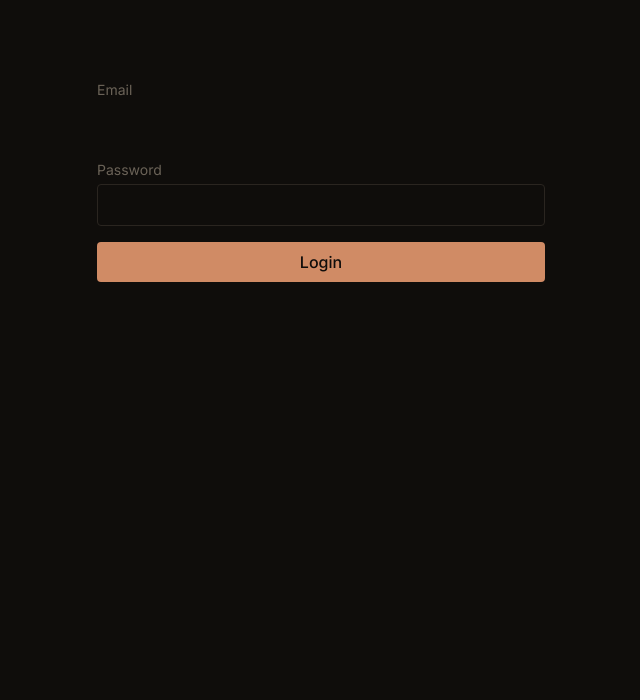
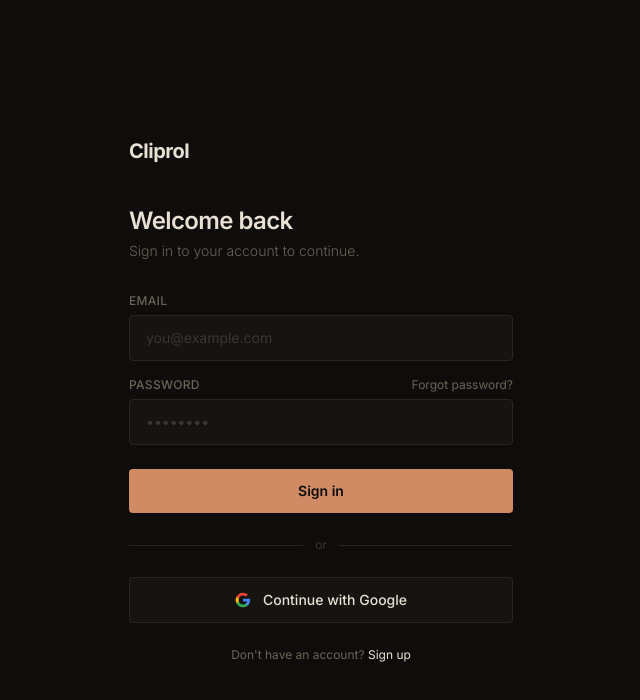
Before and after one commit to cyber-bro001/cliprol, a React (Vite) app in the folder frontend/: page /login in a window 1280 px wide. Shown: the top 700 px of the page, without its empty margins (319-959 px from the left). Built offline with nearby package versions, Linux system fonts and the light colour scheme; no server answers.

Commit message:
feat: enhance authentication pages; improve layout and styling for Login and Signup components; add Google sign-in option and terms agreement

```diff
--- a/frontend/src/pages/authpage/LoginPage.tsx
+++ b/frontend/src/pages/authpage/LoginPage.tsx
@@ -1,20 +1,91 @@
+const Login = () => {
+  return (
+    <div className="min-h-screen flex items-center justify-center px-6">
+      <div className="w-full max-w-sm">
 
+        {/* Logo */}
+        <div className="mb-10">
+          <a href="/" className="text-xl font-bold text-[var(--color-text)] tracking-tight">
+            Cliprol
+          </a>
+        </div>
 
-const Login = () => {
+        {/* Heading */}
+        <div className="mb-8">
+          <h2 className="text-2xl font-semibold text-[var(--color-text)] tracking-tight mb-1">
+            Welcome back
+          </h2>
+          <p className="text-sm text-[var(--color-text-muted)] font-light">
+            Sign in to your account to continue.
+          </p>
+        </div>
 
-    return(
-        <form className="flex flex-col gap-4 w-full max-w-md mx-auto mt-20">
-            <label className="flex flex-col gap-1">
-                <span className="text-sm text-[var(--color-text-muted)]">Email</span>
-                <input type="email" className="px-4 py-2 rounded-[var(--radius-sm)] focus:outline-none focus:ring-2 focus:ring-[var(--color-accent)]" />
-            </label>
-            <label className="flex flex-col gap-1">
-                <span className="text-sm text-[var(--color-text-muted)]">Password</span>
-                <input type="password" className="px-4 py-2 rounded-[var(--radius-sm)] border border-[var(--color-border)] focus:outline-none focus:ring-2 focus:ring-[var(--color-accent)]" />
-            </label>
-            <button type="submit" className="bg-[var(--color-accent)] hover:bg-[var(--color-text)] text-[var(--color-bg)] px-4 py-2 rounded-[var(--radius-sm)] font-medium">Login</button>
+        {/* Form */}
+        <form className="flex flex-col gap-4">
+          <label className="flex flex-col gap-1.5">
+            <span className="text-xs text-[var(--color-text-muted)] font-medium tracking-wide uppercase">
+              Email
+            </span>
+            <input
+              type="email"
+              placeholder="you@example.com"
+              className="bg-[var(--color-surface)] border border-[var(--color-border)] text-[var(--color-text)] text-sm px-4 py-3 rounded-[var(--radius-sm)] outline-none placeholder:text-[var(--color-text-dim)] focus:border-[var(--color-text-muted)] transition-colors duration-150"
+            />
+          </label>
+
+          <label className="flex flex-col gap-1.5">
+            <div className="flex items-center justify-between">
+              <span className="text-xs text-[var(--color-text-muted)] font-medium tracking-wide uppercase">
+                Password
+              </span>
+              <a href="/forgot-password" className="text-xs text-[var(--color-text-muted)] hover:text-[var(--color-text)] transition-colors duration-150">
+                Forgot password?
+              </a>
+            </div>
+            <input
+              type="password"
+              placeholder="••••••••"
+              className="bg-[var(--color-surface)] border border-[var(--color-border)] text-[var(--color-text)] text-sm px-4 py-3 rounded-[var(--radius-sm)] outline-none placeholder:text-[var(--color-text-dim)] focus:border-[var(--color-text-muted)] transition-colors duration-150"
+            />
+          </label>
+
+          <button
+            type="submit"
+            className="w-full bg-[var(--color-accent)] text-[var(--color-bg)] text-sm font-semibold py-3 rounded-[var(--radius-sm)] hover:bg-[var(--color-accent)]/40 transition-colors duration-150 mt-2 cursor-pointer"
+          >
+            Sign in
+          </button>
         </form>
-    );
+
+        {/* Divider */}
+        <div className="flex items-center gap-3 my-6">
+          <div className="flex-1 h-px bg-[var(--color-border)]"></div>
+          <span className="text-xs text-[var(--color-text-dim)]">or</span>
+          <div className="flex-1 h-px bg-[var(--color-border)]"></div>
+        </div>
+
+        {/* Google */}
+        <button className="w-full flex items-center justify-center gap-3 bg-[var(--color-surface)] border border-[var(--color-border)] text-[var(--color-text)] text-sm font-medium py-3 rounded-[var(--radius-sm)] hover:border-[var(--color-text-muted)] cursor-pointer transition-colors duration-150">
+          <svg width="16" height="16" viewBox="0 0 24 24">
+            <path fill="#4285F4" d="M22.56 12.25c0-.78-.07-1.53-.2-2.25H12v4.26h5.92c-.26 1.37-1.04 2.53-2.21 3.31v2.77h3.57c2.08-1.92 3.28-4.74 3.28-8.09z"/>
+            <path fill="#34A853" d="M12 23c2.97 0 5.46-.98 7.28-2.66l-3.57-2.77c-.98.66-2.23 1.06-3.71 1.06-2.86 0-5.29-1.93-6.16-4.53H2.18v2.84C3.99 20.53 7.7 23 12 23z"/>
+            <path fill="#FBBC05" d="M5.84 14.09c-.22-.66-.35-1.36-.35-2.09s.13-1.43.35-2.09V7.07H2.18C1.43 8.55 1 10.22 1 12s.43 3.45 1.18 4.93l2.85-2.22.81-.62z"/>
+            <path fill="#EA4335" d="M12 5.38c1.62 0 3.06.56 4.21 1.64l3.15-3.15C17.45 2.09 14.97 1 12 1 7.7 1 3.99 3.47 2.18 7.07l3.66 2.84c.87-2.6 3.3-4.53 6.16-4.53z"/>
+          </svg>
+          Continue with Google
+        </button>
+
+        {/* Sign up link */}
+        <p className="text-center text-xs text-[var(--color-text-muted)] mt-6">
+          Don't have an account?{" "}
+          <a href="/signup" className="text-[var(--color-text)] hover:underline">
+            Sign up
+          </a>
+        </p>
+
+      </div>
+    </div>
+  );
 };
 
 export default Login;
--- a/frontend/src/pages/authpage/SignupPage.tsx
+++ b/frontend/src/pages/authpage/SignupPage.tsx
@@ -1,20 +1,113 @@
+const SignupPage = () => {
+  return (
+    <div className="min-h-screen flex items-center justify-center px-6">
+      <div className="w-full max-w-sm">
+        {/* Logo */}
+        <div className="mb-10">
+          <a
+            href="/"
+            className="text-xl font-bold text-[var(--color-text)] tracking-tight"
+          >
+            Cliprol
+          </a>
+        </div>
 
+        {/* Heading */}
+        <div className="mb-8">
+          <h2 className="text-2xl font-semibold text-[var(--color-text)] tracking-tight mb-1">
+            Create an account
+          </h2>
+          <p className="text-sm text-[var(--color-text-muted)] font-light">
+            Less time editing. <br />
+            More time creating.
+          </p>
+        </div>
 
-const SignupPage = () => {
+        {/* Form */}
+        <form className="flex flex-col gap-4">
+          <label className="flex flex-col gap-1.5">
+            <span className="text-xs text-[var(--color-text-muted)] font-medium tracking-wide uppercase">
+              Email
+            </span>
+            <input
+              type="email"
+              placeholder="you@example.com"
+              className="bg-[var(--color-surface)] border border-[var(--color-border)] text-[var(--color-text)] text-sm px-4 py-3 rounded-[var(--radius-sm)] outline-none placeholder:text-[var(--color-text-dim)] focus:border-[var(--color-text-muted)] transition-colors duration-150"
+            />
+          </label>
 
-    return(
-        <form className="flex flex-col gap-4 w-full max-w-md mx-auto mt-8">
-            <label className="flex flex-col gap-1">
-                <span className="text-sm text-[var(--color-text-muted)]">Email</span>
-                <input type="email" className="px-4 py-2 rounded-[var(--radius-sm)] border border-[var(--color-border)] focus:outline-none focus:ring-2 focus:ring-[var(--color-accent)]" />
-            </label>
-            <label className="flex flex-col gap-1">
-                <span className="text-sm text-[var(--color-text-muted)]">Password</span>
-                <input type="password" className="px-4 py-2 rounded-[var(--radius-sm)] border border-[var(--color-border)] focus:outline-none focus:ring-2 focus:ring-[var(--color-accent)]" />
-            </label>
-            <button type="submit" className="bg-[var(--color-accent)] hover:bg-[var(--color-text)] text-[var(--color-bg)] px-4 py-2 rounded-[var(--radius-sm)] font-medium">Signup</button>
+          <label className="flex flex-col gap-1.5">
+            <span className="text-xs text-[var(--color-text-muted)] font-medium tracking-wide uppercase">
+              Password
+            </span>
+            <input
+              type="password"
+              placeholder="••••••••"
+              className="bg-[var(--color-surface)] border border-[var(--color-border)] text-[var(--color-text)] text-sm px-4 py-3 rounded-[var(--radius-sm)] outline-none placeholder:text-[var(--color-text-dim)] focus:border-[var(--color-text-muted)] transition-colors duration-150"
+            />
+          </label>
+
+          <button
+            type="submit"
+            className="w-full bg-[var(--color-accent)] text-[var(--color-bg)] text-sm font-semibold py-3 rounded-[var(--radius-sm)] hover:bg-[var(--color-accent)]/40 transition-colors duration-150 mt-2 cursor-pointer"
+          >
+            Create account
+          </button>
         </form>
-    );
+
+        {/* Divider */}
+        <div className="flex items-center gap-3 my-6">
+          <div className="flex-1 h-px bg-[var(--color-border)]"></div>
+          <span className="text-xs text-[var(--color-text-dim)]">or</span>
+          <div className="flex-1 h-px bg-[var(--color-border)]"></div>
+        </div>
+
+        {/* Google */}
+        <button className="w-full flex items-center justify-center gap-3 bg-[var(--color-surface)] border border-[var(--color-border)] text-[var(--color-text)] text-sm font-medium py-3 rounded-[var(--radius-sm)] hover:border-[var(--color-text-muted)] cursor-pointer transition-colors duration-150">
+          <svg width="16" height="16" viewBox="0 0 24 24">
+            <path
+              fill="#4285F4"
+              d="M22.56 12.25c0-.78-.07-1.53-.2-2.25H12v4.26h5.92c-.26 1.37-1.04 2.53-2.21 3.31v2.77h3.57c2.08-1.92 3.28-4.74 3.28-8.09z"
+            />
+            <path
+              fill="#34A853"
+              d="M12 23c2.97 0 5.46-.98 7.28-2.66l-3.57-2.77c-.98.66-2.23 1.06-3.71 1.06-2.86 0-5.29-1.93-6.16-4.53H2.18v2.84C3.99 20.53 7.7 23 12 23z"
+            />
+            <path
+              fill="#FBBC05"
+              d="M5.84 14.09c-.22-.66-.35-1.36-.35-2.09s.13-1.43.35-2.09V7.07H2.18C1.43 8.55 1 10.22 1 12s.43 3.45 1.18 4.93l2.85-2.22.81-.62z"
+            />
+            <path
+              fill="#EA4335"
+              d="M12 5.38c1.62 0 3.06.56 4.21 1.64l3.15-3.15C17.45 2.09 14.97 1 12 1 7.7 1 3.99 3.47 2.18 7.07l3.66 2.84c.87-2.6 3.3-4.53 6.16-4.53z"
+            />
+          </svg>
+          Continue with Google
+        </button>
+
+        {/* Login link */}
+        <p className="text-center text-xs text-[var(--color-text-muted)] mt-6">
+          Already have an account?{" "}
+          <a href="/login" className="text-[var(--color-text)] hover:underline">
+            Sign in
+          </a>
+        </p>
+
+        {/* Terms */}
+        <p className="text-center text-xs text-[var(--color-text-dim)] mt-4 leading-relaxed">
+          By creating an account you agree to our{" "}
+          <a href="/terms" className="hover:text-[var(--color-text-muted)]">
+            Terms
+          </a>{" "}
+          and{" "}
+          <a href="/privacy" className="hover:text-[var(--color-text-muted)]">
+            Privacy Policy
+          </a>
+          .
+        </p>
+      </div>
+    </div>
+  );
 };
 
 export default SignupPage;
```
